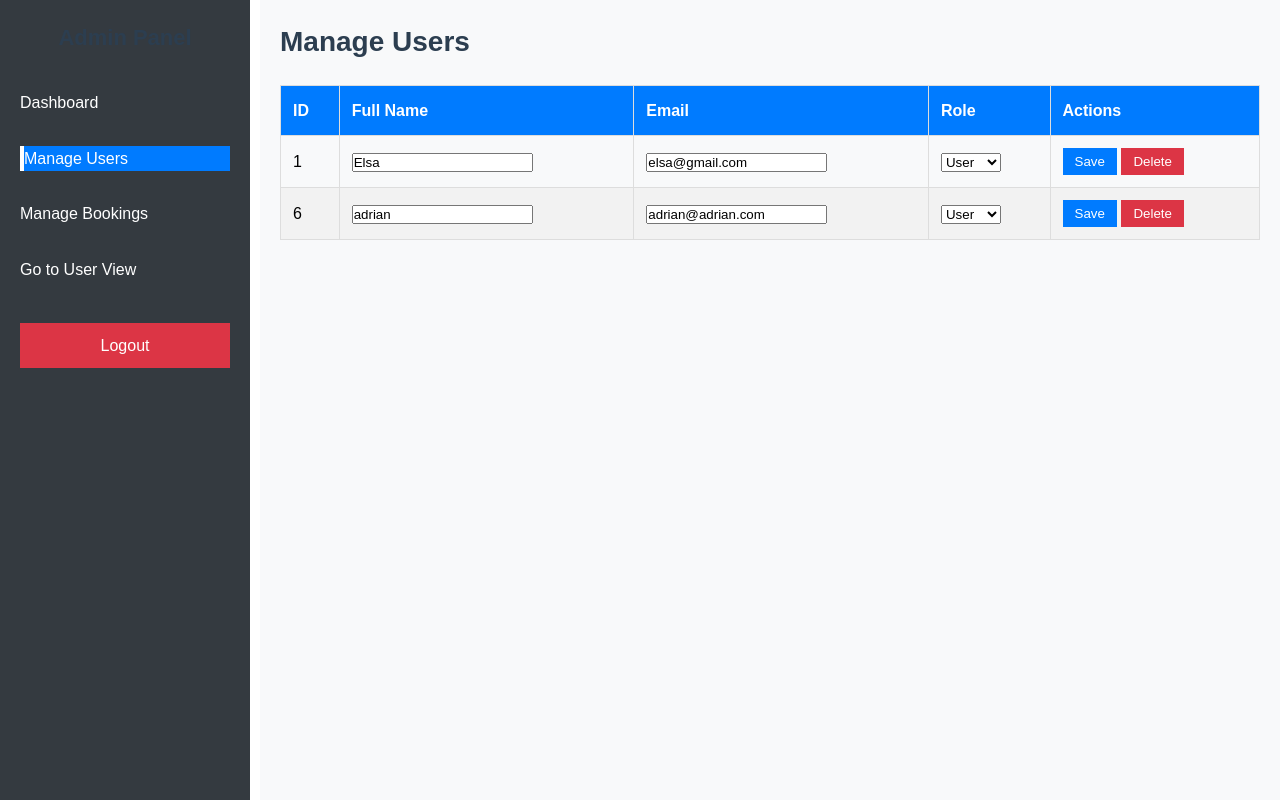
After one commit to adriankoshi/RestaurantManagmentSystem, a PHP site: page /manage_users.php in a window 1280 px wide. The commit adds this page. Run offline with PHP 8.4, Linux system fonts and the light colour scheme; the visitor is signed in with stand-in values (Sample User, id 1); data comes from the database, SQL or seed files in the repository; data that the repository does not hold is empty.

Commit message:
updated login logic and added admin dashboard

```diff
--- /dev/null
+++ b/admin_sidebar.php
@@ -0,0 +1,10 @@
+<div class="admin-sidebar">
+    <h2>Admin Panel</h2>
+    <ul>
+        <li><a href="admin_dashboard.php" class="<?= (basename($_SERVER['PHP_SELF']) == 'admin_dashboard.php') ? 'active' : '' ?>">Dashboard</a></li>
+        <li><a href="manage_users.php" class="<?= (basename($_SERVER['PHP_SELF']) == 'manage_users.php') ? 'active' : '' ?>">Manage Users</a></li>
+        <li><a href="manage_bookings.php" class="<?= (basename($_SERVER['PHP_SELF']) == 'manage_bookings.php') ? 'active' : '' ?>">Manage Bookings</a></li>
+        <li><a href="index.php" target="_blank">Go to User View</a></li>
+        <li><a href="login.php" class="logout">Logout</a></li>
+    </ul>
+</div>
--- a/assets/css/style.css
+++ b/assets/css/style.css
@@ -302,7 +302,7 @@ body {
   background-color: #e9ecef;
 }
 
-.tables-content{
+.tables-content {
   display: flex;
   padding: 1rem;
   flex-wrap: wrap;
@@ -315,7 +315,6 @@ body {
   padding: 20px;
   box-shadow: 0 4px 6px rgba(0, 0, 0, 0.1);
 }
-
 
 .tables-head ul li {
   padding: 10px 20px;
@@ -420,7 +419,7 @@ body {
   justify-content: space-between;
   padding: 5px 0;
   background-color: #fff;
-  border: 1px solid #ddd
+  border: 1px solid #ddd;
 }
 
 .search-filter input {
@@ -475,7 +474,7 @@ body {
   color: #555;
 }
 
-.count{
+.count {
   color: #fff;
   background-color: #e55f0c;
   font-size: 0.6rem;
@@ -484,7 +483,7 @@ body {
 }
 
 /* Support.html */
-.support-contetn{
+.support-contetn {
   width: 100%;
   display: flex;
   justify-content: center;
@@ -492,7 +491,8 @@ body {
 }
 
 .banner {
-  background: url("../images/banner/f4b11bdd-cd6d-4309-b9be-303647bc4d2a.webp") no-repeat center center;
+  background: url("../images/banner/f4b11bdd-cd6d-4309-b9be-303647bc4d2a.webp")
+    no-repeat center center;
   background-size: cover;
   width: 90%;
   height: 300px;
@@ -596,7 +596,10 @@ label {
   text-align: left;
 }
 
-.input-name, .input-email, .input-subject, .input-message {
+.input-name,
+.input-email,
+.input-subject,
+.input-message {
   padding: 10px;
   font-size: 16px;
   border-radius: 4px;
@@ -707,7 +710,7 @@ h2 {
   }
 }
 
-.login-form{
+.login-form {
   background-color: #f1f1f1;
   margin: 0;
   padding: 0;
@@ -735,7 +738,8 @@ h2 {
   font-weight: bold;
 }
 
-  table th, table td {
+table th,
+table td {
   padding: 12px 15px;
   border: 1px solid #ddd;
 }
@@ -850,13 +854,14 @@ h2 {
 .profile {
   position: relative;
   display: inline-block;
+  cursor: pointer;
 }
 
 .profile ul {
   display: none;
   position: absolute;
   top: 50px;
-  left: 0;
+  right: 0;
   list-style: none;
   padding: 0;
   margin: 0;
@@ -864,10 +869,11 @@ h2 {
   border: 1px solid #ddd;
   border-radius: 5px;
   box-shadow: 0 4px 8px rgba(0, 0, 0, 0.1);
-  z-index: 1;
+  z-index: 1000;
+  width: 200px;
 }
 .profile ul li {
-  padding: 8px 16px;
+  padding: 10px 15px;
 }
 
 .profile ul li a {
@@ -882,7 +888,8 @@ h2 {
 .profile.active ul {
   display: block;
 }
-.profile img, .profile ul {
+.profile img,
+.profile ul {
   pointer-events: auto;
 }
 
@@ -904,7 +911,8 @@ h2 {
   display: flex;
 }
 
-.remove-one, .remove-all {
+.remove-one,
+.remove-all {
   width: 30px;
   height: 30px;
   background-color: var(--primary-color);
@@ -914,7 +922,7 @@ h2 {
   cursor: pointer;
 }
 
-#clear-all{
+#clear-all {
   width: 48%;
   height: 35px;
   background-color: red;
@@ -922,7 +930,7 @@ h2 {
   border-radius: 10px;
   border: none;
 }
-#save-order{
+#save-order {
   width: 48%;
   height: 35px;
   background-color: var(--primary-color);
@@ -930,3 +938,146 @@ h2 {
   border-radius: 10px;
   border: none;
 }
+.admin-sidebar {
+  position: fixed;
+  left: 0;
+  top: 0;
+  width: 250px;
+  height: 100vh;
+  background-color: #343a40;
+  color: white;
+  padding-top: 20px;
+}
+
+.admin-sidebar h2 {
+  text-align: center;
+  margin-bottom: 20px;
+  font-size: 22px;
+}
+
+.admin-sidebar ul {
+  list-style: none;
+  padding: 0;
+}
+
+.admin-sidebar ul li {
+  padding: 15px 20px;
+}
+
+.admin-sidebar ul li a {
+  color: white;
+  text-decoration: none;
+  display: block;
+  font-size: 16px;
+}
+
+.admin-sidebar ul li a:hover,
+.admin-sidebar ul li a.active {
+  background-color: #007bff;
+  border-left: 4px solid white;
+}
+
+/* Main Admin Content */
+.admin-content {
+  margin-left: 260px;
+  padding: 20px;
+  min-height: 100vh;
+  background-color: #f8f9fa;
+}
+
+/* Admin Grid Layout */
+.admin-grid {
+  display: flex;
+  flex-wrap: wrap;
+  gap: 20px;
+}
+
+/* Admin Cards */
+.admin-card {
+  background-color: white;
+  padding: 20px;
+  border-radius: 8px;
+  box-shadow: 0px 4px 6px rgba(0, 0, 0, 0.1);
+  flex: 1;
+  min-width: 300px;
+}
+
+/* Tables */
+.admin-table {
+  width: 100%;
+  border-collapse: collapse;
+}
+
+.admin-table th {
+  background-color: #007bff;
+  color: white;
+  padding: 12px;
+  text-align: left;
+}
+
+.admin-table td {
+  padding: 12px;
+  border-bottom: 1px solid #ddd;
+}
+
+.admin-table tr:hover {
+  background-color: #f1f1f1;
+}
+
+/* Logout Button */
+.logout {
+  background-color: #dc3545;
+  color: white;
+  padding: 10px 15px;
+  text-align: center;
+  display: block;
+  margin-top: 10px;
+}
+
+.logout:hover {
+  background-color: #c82333;
+}
+.btn-edit {
+  background-color: #007bff;
+  color: white;
+  padding: 6px 12px;
+  border: none;
+  cursor: pointer;
+}
+
+.btn-delete {
+  background-color: #dc3545;
+  color: white;
+  padding: 6px 12px;
+  border: none;
+  cursor: pointer;
+}
+
+.btn-edit:hover {
+  background-color: #0056b3;
+}
+
+.btn-delete:hover {
+  background-color: #c82333;
+}
+
+.admin-dashboard-button {
+  position: fixed;
+  top: 20px;
+  right: 20px;
+  background-color: #007bff;
+  padding: 10px 15px;
+  border-radius: 5px;
+  box-shadow: 0 4px 6px rgba(0, 0, 0, 0.1);
+  z-index: 999;
+}
+
+.admin-dashboard-button a {
+  color: white;
+  font-weight: bold;
+  text-decoration: none;
+}
+
+.admin-dashboard-button:hover {
+  background-color: #0056b3;
+}
--- a/handler/logout.php
+++ b/handler/logout.php
@@ -1,6 +1,6 @@
 <?php
 session_start();
 session_destroy();
-header('Location: ../login.php');
+header("Location: ../login.php");
 exit();
 ?>
--- /dev/null
+++ b/manage_users.php
@@ -0,0 +1,88 @@
+<?php
+session_start();
+if (!isset($_SESSION['user_id']) || $_SESSION['role'] !== 'admin') {
+    header("Location: login.php");
+    exit();
+}
+
+require_once 'classes/db.php';
+
+$config = new Database();
+$conn = $config->getConnection();
+
+if ($_SERVER["REQUEST_METHOD"] === "POST") {
+    if (isset($_POST['edit_user'])) {
+        $userId = $_POST['user_id'];
+        $fullname = $_POST['fullname'] ?? '';
+        $email = $_POST['email'] ?? '';
+        $role = $_POST['role'] ?? 'user';
+
+        if (!empty($fullname) && !empty($email)) {
+            $stmt = $conn->prepare("UPDATE users SET fullname=?, email=?, role=? WHERE id=?");
+            $stmt->bind_param("sssi", $fullname, $email, $role, $userId);
+            $stmt->execute();
+            $stmt->close();
+        }
+    }
+
+    if (isset($_POST['delete_user'])) {
+        $userId = $_POST['user_id'];
+        $conn->query("DELETE FROM users WHERE id = $userId");
+    }
+}
+
+$users_result = $conn->query("SELECT * FROM users");
+?>
+
+<!DOCTYPE html>
+<html lang="en">
+<head>
+    <meta charset="UTF-8">
+    <meta name="viewport" content="width=device-width, initial-scale=1.0">
+    <title>Manage Users</title>
+    <link rel="stylesheet" href="assets/css/style.css">
+</head>
+<body>
+
+<?php include 'admin_sidebar.php'; ?>
+
+<div class="admin-content">
+    <h2>Manage Users</h2>
+
+    <table class="admin-table">
+        <thead>
+            <tr>
+                <th>ID</th>
+                <th>Full Name</th>
+                <th>Email</th>
+                <th>Role</th>
+                <th>Actions</th>
+            </tr>
+        </thead>
+        <tbody>
+            <?php while ($user = $users_result->fetch_assoc()) { ?>
+                <tr>
+                    <form method="POST">
+                        <input type="hidden" name="user_id" value="<?php echo $user['id']; ?>">
+                        <td><?php echo $user['id']; ?></td>
+                        <td><input type="text" name="fullname" value="<?php echo htmlspecialchars($user['fullname']); ?>" required></td>
+                        <td><input type="email" name="email" value="<?php echo htmlspecialchars($user['email']); ?>" required></td>
+                        <td>
+                            <select name="role">
+                                <option value="user" <?php echo ($user['role'] == 'user') ? 'selected' : ''; ?>>User</option>
+                                <option value="admin" <?php echo ($user['role'] == 'admin') ? 'selected' : ''; ?>>Admin</option>
+                            </select>
+                        </td>
+                        <td>
+                            <button type="submit" name="edit_user" class="btn-edit">Save</button>
+                            <button type="submit" name="delete_user" class="btn-delete">Delete</button>
+                        </td>
+                    </form>
+                </tr>
+            <?php } ?>
+        </tbody>
+    </table>
+</div>
+
+</body>
+</html>
```
Also changed, not shown: admin_dashboard.php (added, +60 -0 lines), classes/UserAuth.php (+41 -174 lines), handler/login_handler.php (+7 -4 lines), handler/users_handler.php (+9 -37 lines), includes/header.php (+5 -2 lines), login.php (+4 -5 lines), manage_bookings.php (added, +80 -0 lines). Lines whose indentation alone changed are shown as unchanged.
